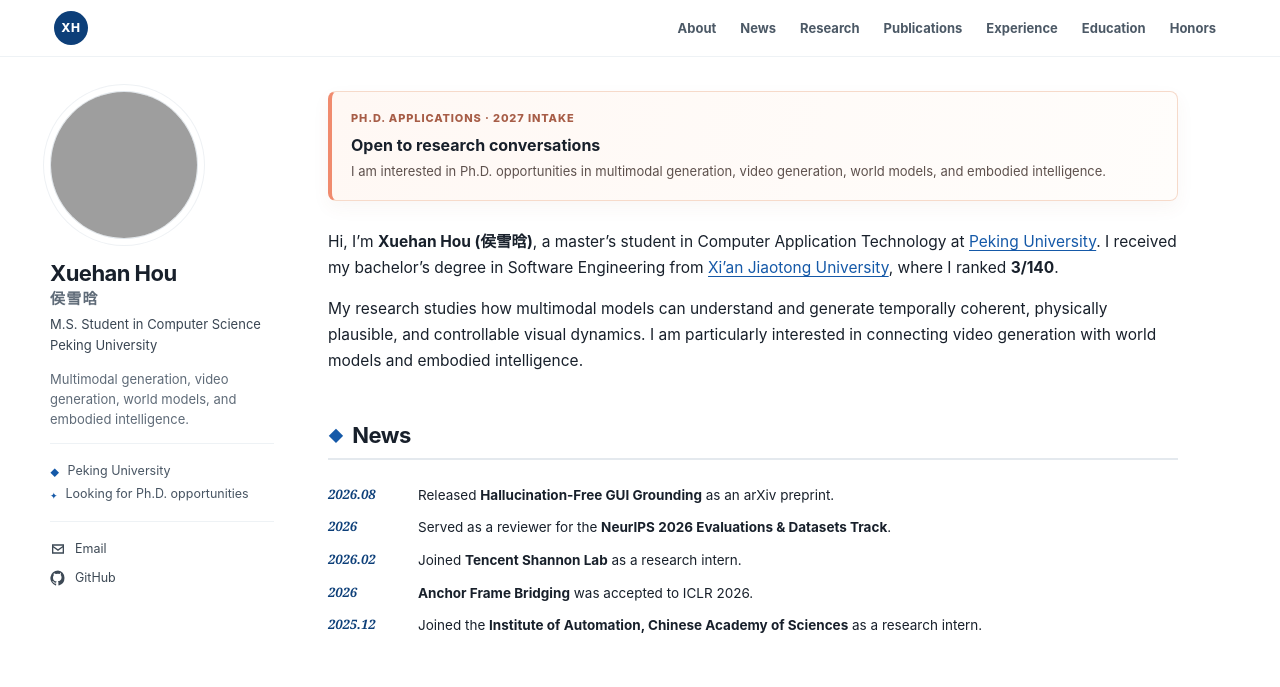
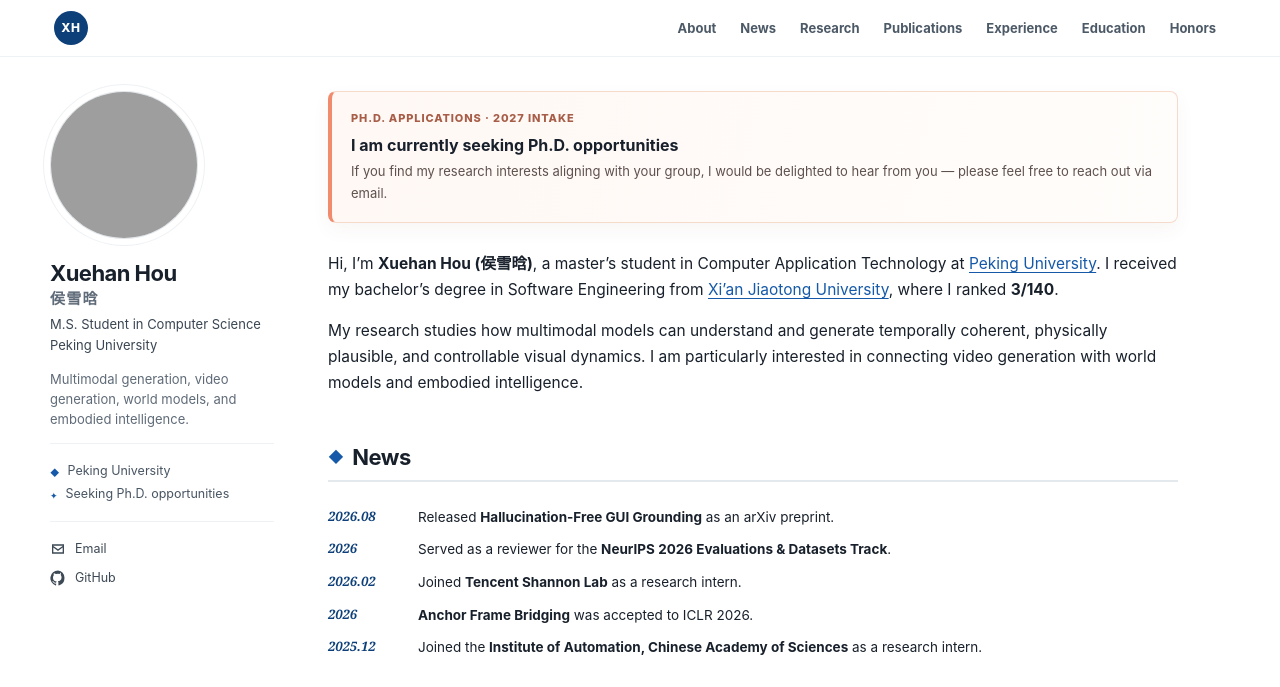
Before and after one commit to roboticwink1/roboticwink1.github.io, a plain HTML site: page index-github.html in a window 1280 px wide. Shown: the top 687 px of the page. Drawn offline with Linux system fonts and the light colour scheme; grey boxes are pictures that could not be loaded.

Commit message:
Rewrite PhD banner: polite invitation to contact via email

```diff
--- a/index-github.html
+++ b/index-github.html
@@ -729,7 +729,7 @@ button, a { -webkit-tap-highlight-color: transparent; }
         <li>
 <span class="meta-icon" aria-hidden="true">◆</span>Peking University</li>
         <li>
-<span class="meta-icon" aria-hidden="true">✦</span>Looking for Ph.D. opportunities</li>
+<span class="meta-icon" aria-hidden="true">✦</span>Seeking Ph.D. opportunities</li>
       </ul>
       <div class="profile__links" aria-label="External profiles">
         <a href="mailto:houxuehan@stu.pku.edu.cn" aria-label="Email Xuehan Hou">
@@ -747,8 +747,8 @@ button, a { -webkit-tap-highlight-color: transparent; }
       <section class="intro" id="about" aria-labelledby="about-heading">
         <div class="opportunity-banner">
           <div class="opportunity-banner__eyebrow">Ph.D. Applications · 2027 Intake</div>
-          <strong>Open to research conversations</strong>
-          <p>I am interested in Ph.D. opportunities in multimodal generation, video generation, world models, and embodied intelligence.</p>
+          <strong>I am currently seeking Ph.D. opportunities</strong>
+          <p>If you find my research interests aligning with your group, I would be delighted to hear from you — please feel free to reach out via email.</p>
         </div>
 
         <h2 class="sr-only" id="about-heading">About me</h2>
```
